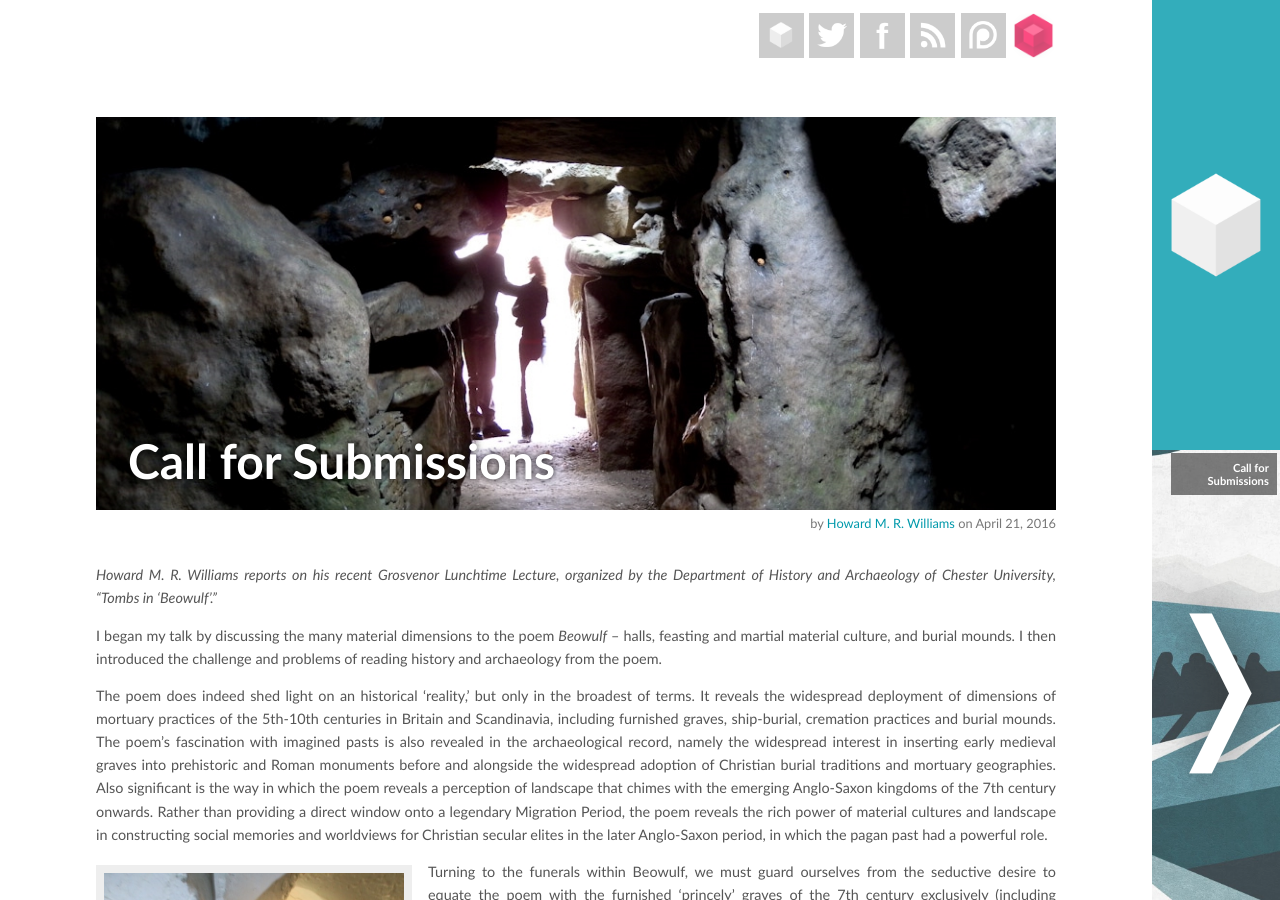
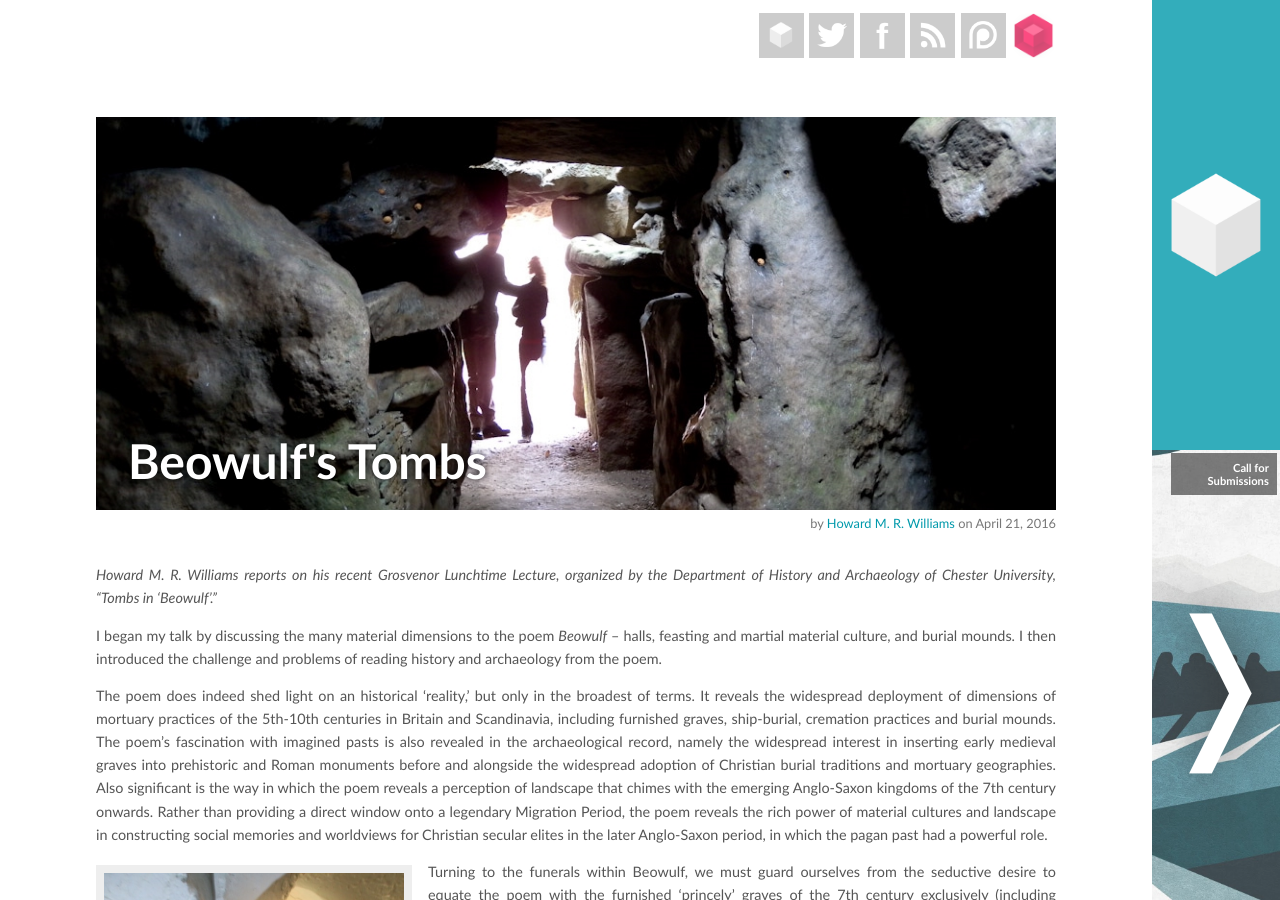
Before and after one commit to roundedglobe/roundedglobe.github.io, a Jekyll site: the page built from _posts/2016-04-21-tombs-in-beowulf.md, in a window 1280 px wide and 900 px high. Built offline with Jekyll 4.4.1, drawn with Linux system fonts in a browser that asks for light colours; comment, search, counter and statistics services are not loaded.

Commit message:
Update 2016-04-21-tombs-in-beowulf.md

```diff
--- a/_posts/2016-04-21-tombs-in-beowulf.md
+++ b/_posts/2016-04-21-tombs-in-beowulf.md
@@ -4,7 +4,7 @@ title: Tombs in Beowulf
 author: hw
 image: hw_header.jpg
 description: "An archaeological reading of Beowulf"
-title: "Call for Submissions"
+title: "Beowulf's Tombs"
 ---
 _Howard M. R. Williams reports on his recent Grosvenor Lunchtime Lecture, organized by the Department of History and Archaeology of Chester University, “Tombs in 'Beowulf'.”_
 
```
